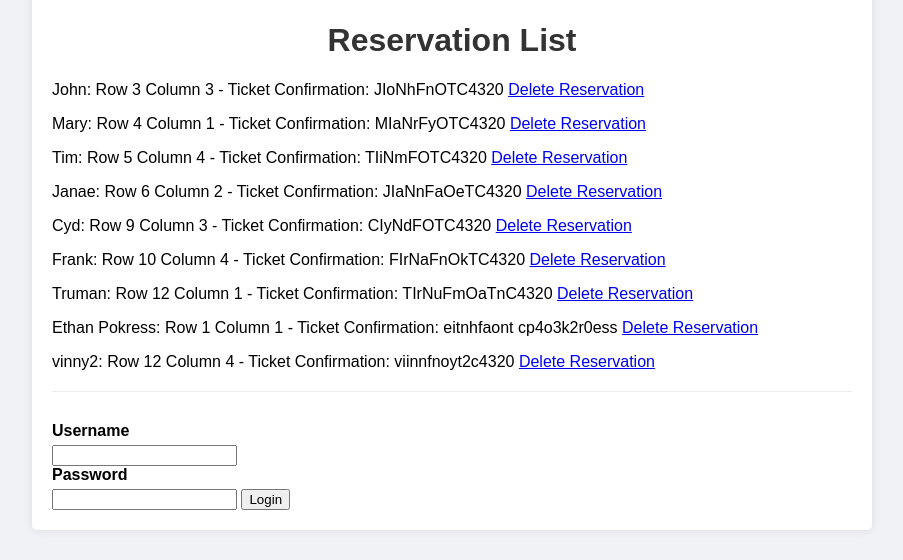
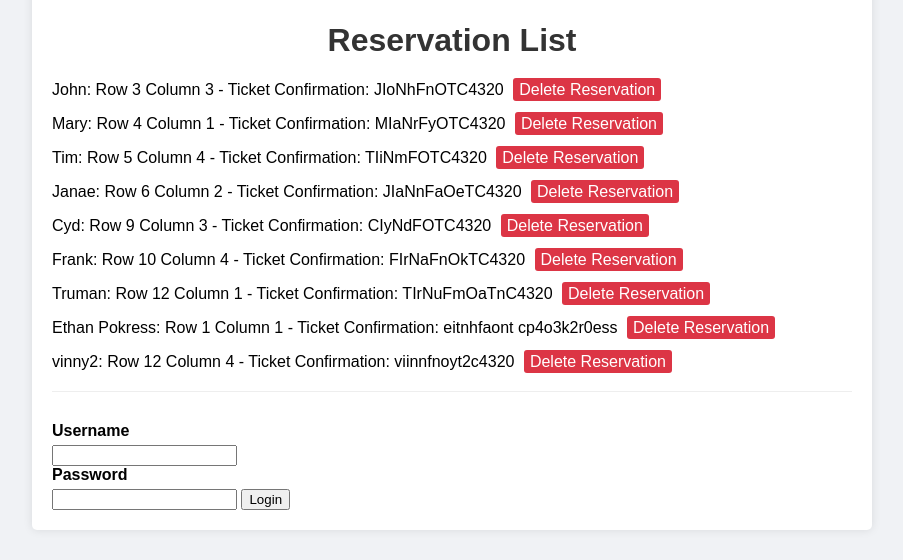
Before and after one commit to 21vincentchu/Team-16-FinalProject, a Flask app: page /2/delete in a window 1280 px wide. Shown: the part 776-1336 px from the top of the page, without its empty margins (188-1091 px from the left). Run offline with Flask 3, Linux system fonts and the light colour scheme; data comes from the database, SQL or seed files in the repository; both versions use the stored data as it was after the commit.

Commit message:
some css

```diff
--- a/app.py
+++ b/app.py
@@ -171,7 +171,6 @@ def delete(res_id):
     return render_template('admin.html', logged_in=True, seating_chart=seating_chart, reservation_list=reservation_list)
 
 
-
 #Reservation Route
 @app.route('/reserve', methods=['GET', 'POST'])
 def reserve():
@@ -192,7 +191,7 @@ def reserve():
         db.session.commit()
 
         flash(f"Reservation confirmed for {name}! Your eTicket is {eTicketNumber}", "success")
-        return redirect(url_for('index'))
+        return redirect(url_for('reserve'))
 
     # Generate dynamic seating chart
     # Initialize empty seating chart (12 rows x 4 seats)
@@ -220,10 +219,6 @@ def reserve():
 
     return render_template('reserve.html', seating_chart=seating_chart)
 
-
-
-
-
 #Run Program
 if __name__ == '__main__':
     with app.app_context():
--- a/static/style.css
+++ b/static/style.css
@@ -152,3 +152,16 @@ hr {
 form {
     margin-top: 30px;
 }
+
+a[href*="delete"] {
+    background-color: #dc3545;
+    color: white;
+    padding: 3px 6px;
+    border-radius: 3px;
+    text-decoration: none;
+    margin-left: 5px;
+  }
+
+  a[href*="delete"]:hover {
+    background-color: #bd2130;
+  }
```
Also changed, not shown: reservations.db.
